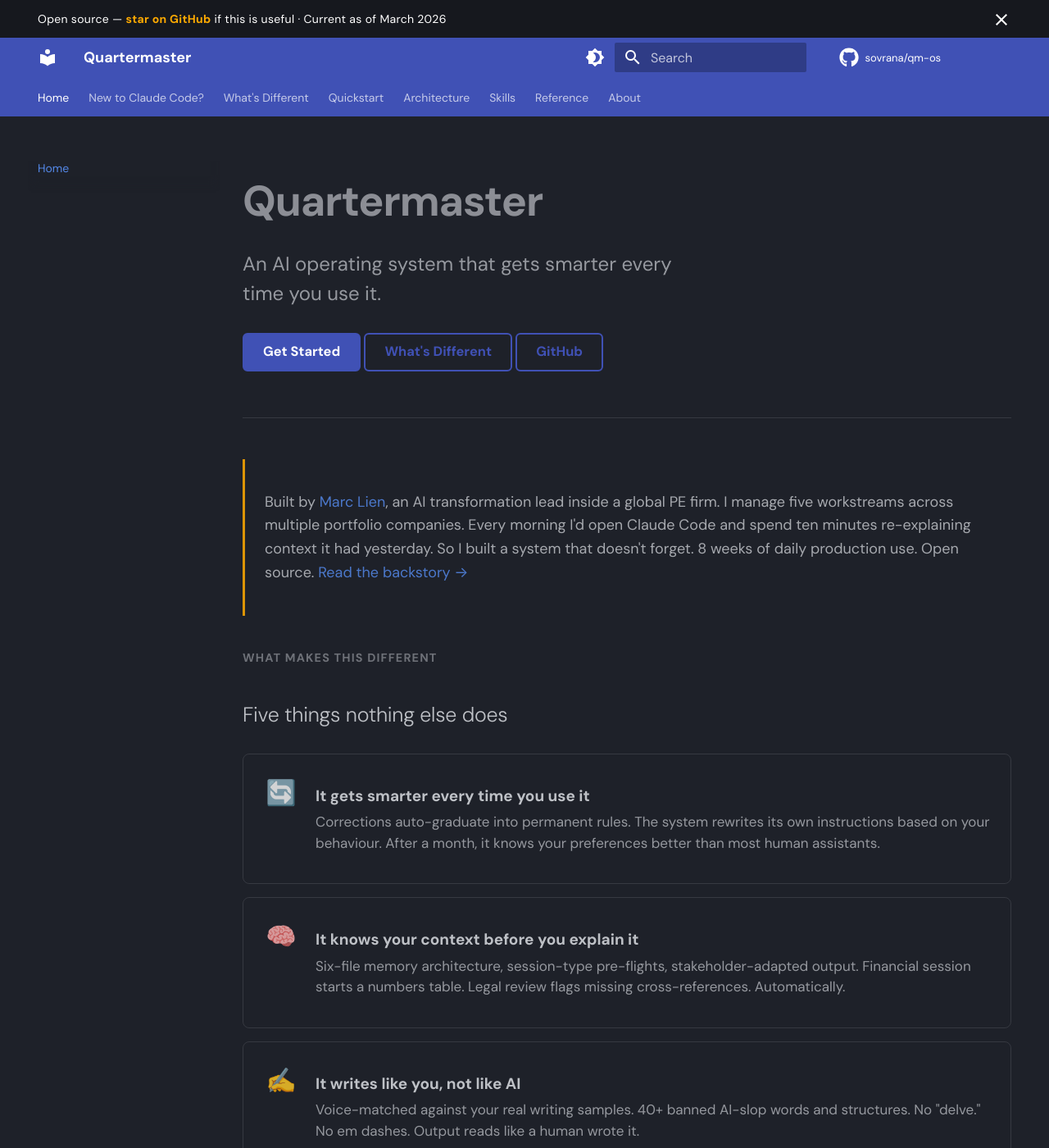
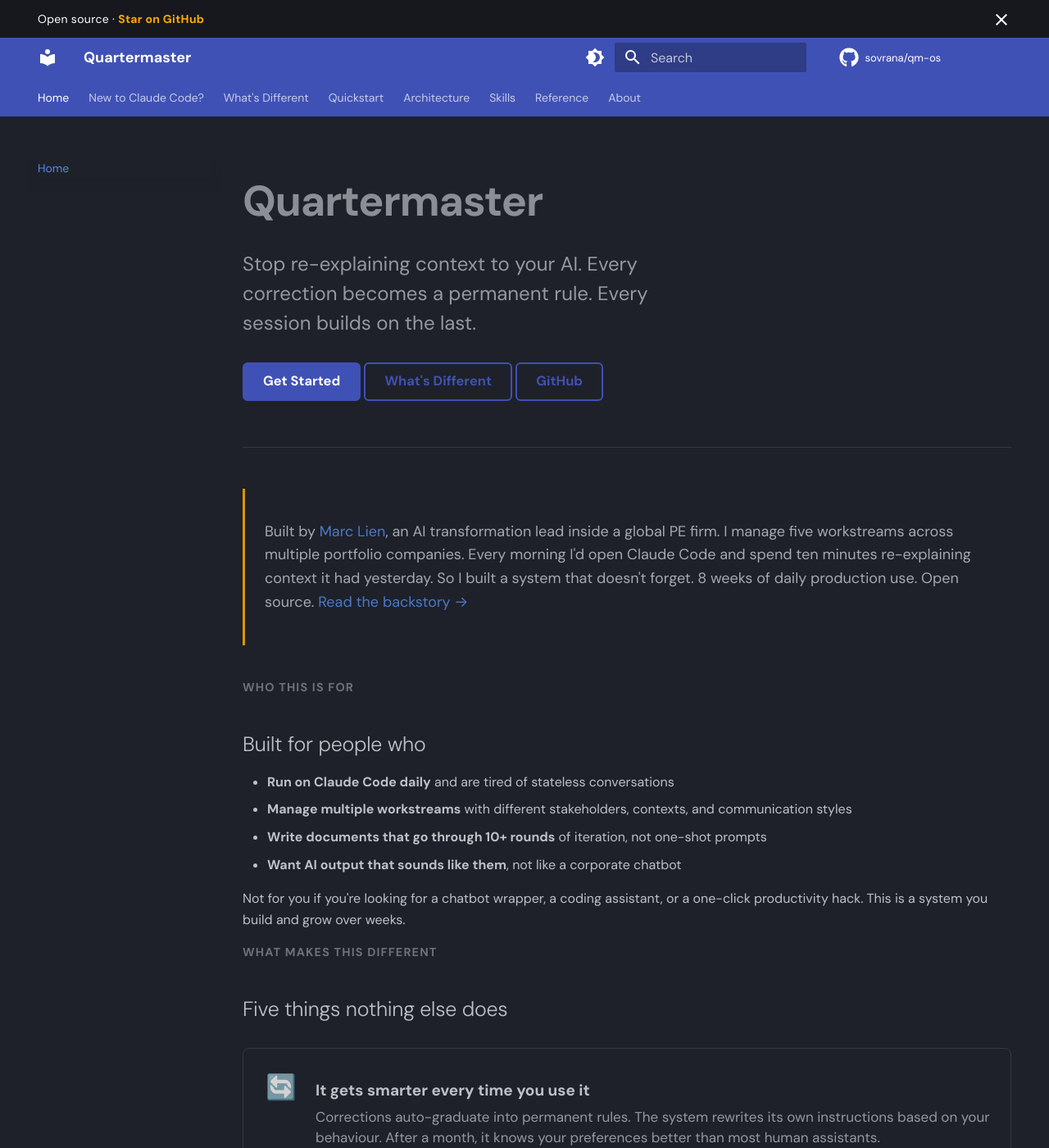
Before and after one commit to sovrana/qm-os, an MkDocs documentation site: the page built from docs/index.md, in a window 1280 px wide and 1400 px high. Shown: the whole window at 82% size. Built offline with MkDocs 1.6.1 and Material for MkDocs 9.7.7, drawn with Linux system fonts in a browser that asks for light colours; comment, search, counter and statistics services are not loaded; some of the changed text lies outside the part shown.

Commit message:
Address ChatGPT review: outcome-first hero, who-this-is-for, inline quickstart
- Hero subtitle rewritten: "Stop re-explaining context" (outcome) vs
  "AI operating system" (mission statement)
- Added "Who this is for" section with 4 bullets + anti-audience
- Added inline 3-step quickstart with code block before full guide
- Tightened announcement bar (removed date, shorter copy)

Co-Authored-By: Claude Opus 4.6 <noreply@anthropic.com>

````diff
--- a/docs/index.md
+++ b/docs/index.md
@@ -7,7 +7,7 @@ hide:
 
 # Quartermaster
 
-<p class="subtitle">An AI operating system that gets smarter every time you use it.</p>
+<p class="subtitle">Stop re-explaining context to your AI. Every correction becomes a permanent rule. Every session builds on the last.</p>
 
 [Get Started](quickstart.md){ .md-button .md-button--primary }
 [What's Different](what-makes-this-different.md){ .md-button }
@@ -18,6 +18,17 @@ hide:
 <div class="intro-note" markdown>
 Built by [Marc Lien](about.md), an AI transformation lead inside a global PE firm. I manage five workstreams across multiple portfolio companies. Every morning I'd open Claude Code and spend ten minutes re-explaining context it had yesterday. So I built a system that doesn't forget. 8 weeks of daily production use. Open source. [Read the backstory →](about.md)
 </div>
+
+<p class="section-label">Who this is for</p>
+
+## Built for people who
+
+- **Run on Claude Code daily** and are tired of stateless conversations
+- **Manage multiple workstreams** with different stakeholders, contexts, and communication styles
+- **Write documents that go through 10+ rounds** of iteration, not one-shot prompts
+- **Want AI output that sounds like them**, not like a corporate chatbot
+
+Not for you if you're looking for a chatbot wrapper, a coding assistant, or a one-click productivity hack. This is a system you build and grow over weeks.
 
 <p class="section-label">What makes this different</p>
 
@@ -62,6 +73,24 @@ Built by [Marc Lien](about.md), an AI transformation lead inside a global PE fir
 </div>
 
 [Read the full breakdown →](what-makes-this-different.md)
+
+<p class="section-label">Get running in 3 steps</p>
+
+## Quick start
+
+```bash
+# 1. Clone and copy the template
+git clone https://github.com/sovrana/qm-os.git
+cp -r qm-os/template/ ~/my-vault/ && cd ~/my-vault/
+
+# 2. Customise CLAUDE.md (your name, your blind spots, your stakeholders)
+# Search for CUSTOMISE — there are ~20 marked sections
+
+# 3. Run your first morning plan
+claude /morning
+```
+
+Needs: [Claude Code](https://docs.anthropic.com/en/docs/claude-code) + Python 3.10+ (for search) + Git. Full setup with semantic search and hooks takes [30 minutes →](quickstart.md)
 
 <p class="section-label">A typical day</p>
 
--- a/overrides/main.html
+++ b/overrides/main.html
@@ -1,5 +1,5 @@
 {% extends "base.html" %}
 
 {% block announce %}
-  Open source — <a href="https://github.com/sovrana/qm-os"><strong>star on GitHub</strong></a> if this is useful · Current as of March 2026
+  Open source · <a href="https://github.com/sovrana/qm-os"><strong>Star on GitHub</strong></a>
 {% endblock %}
--- a/overrides/partials/announce.html
+++ b/overrides/partials/announce.html
@@ -1 +1 @@
-Open source — <a href="https://github.com/sovrana/qm-os"><strong>star on GitHub</strong></a> if this is useful · Current as of March 2026
+Open source · <a href="https://github.com/sovrana/qm-os"><strong>Star on GitHub</strong></a>
````
